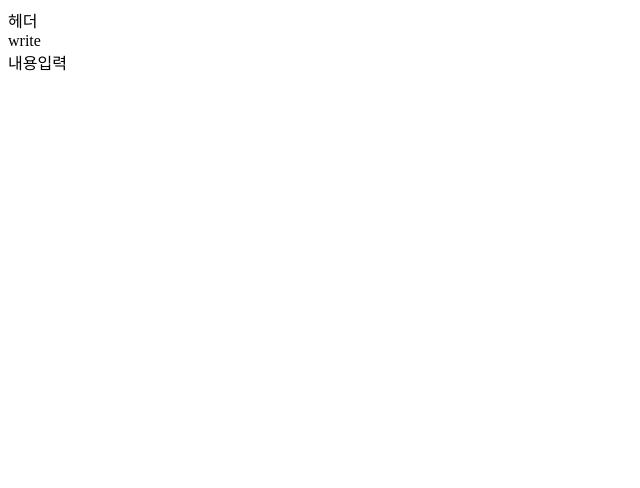
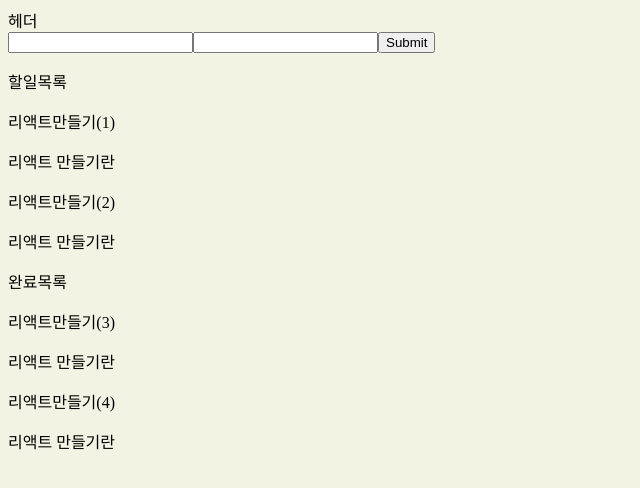
Before and after one commit to 19Edwin92/4weekrepeat2, a React (Create React App) app: page / in a window 1280 px wide. Shown: the top 488 px of the page, without its empty margins (0-640 px from the left). Built offline with nearby package versions, Linux system fonts and the light colour scheme.

Commit message:
커스텀훅 3

```diff
--- /dev/null
+++ b/src/components/TODO/TDArticle.jsx
@@ -0,0 +1,13 @@
+import React from 'react'
+import TDState from './TDState'
+
+function TDArticle() {
+  return (
+    <>
+    <TDState isDone={false}/>
+    <TDState isDone/>
+    </>
+  )
+}
+
+export default TDArticle
--- /dev/null
+++ b/src/components/TODO/TDCss.jsx
@@ -0,0 +1,7 @@
+import  styled,{ createGlobalStyle } from "styled-components";
+
+export const CreateGolbal = createGlobalStyle`
+  body {
+    background: #F2F3E3;
+  }
+`
--- /dev/null
+++ b/src/components/TODO/TDState.jsx
@@ -0,0 +1,22 @@
+import React from 'react'
+import { useConfigTodo } from '../../hooks/useConfigTodo'
+
+function TDState({isDone}) {
+  const [todo] = useConfigTodo();
+
+  return (
+    <>
+      {!isDone ? <p>할일목록</p> : <p>완료목록</p>}
+      {todo.map(el =>
+        el.isDone === isDone && (
+          <div key={el.id}>
+            <p>{el.title}</p>
+            <p>{el.txt}</p>
+          </div>
+        ))}
+
+    </>
+  )
+}
+
+export default TDState
--- /dev/null
+++ b/src/components/TODO/TDWrite.jsx
@@ -0,0 +1,24 @@
+import React from 'react'
+import { useInput } from '../../hooks/useInput'
+import { useSubmit } from '../../hooks/useSubmit'
+
+function TDWrite() {
+  const [value, setValue, handler] = useInput({
+    title:'',
+    txt:'',
+  })
+
+  const set = {...value, title:'', txt:''}
+  const [submitTodo] = useSubmit({value, setValue, set});
+
+
+  return (
+    <form onSubmit={submitTodo}>
+      <input type="text" name="title" value={value.title} onChange={handler}/>
+      <input type="text" name="txt" value={value.txt} onChange={handler}/>
+      <input type="submit"/>
+    </form>
+  )
+}
+
+export default TDWrite;
--- /dev/null
+++ b/src/hooks/useInput.jsx
@@ -0,0 +1,13 @@
+import { useState } from "react";
+
+export const useInput = (initial) => {
+  const [value, setValue] = useState(initial)
+
+  const handler = (e) => {
+    setValue({
+      ...value, [e.target.name] : e.target.value
+    })
+  }
+
+  return [value, setValue, handler]
+}
--- /dev/null
+++ b/src/hooks/useSubmit.jsx
@@ -0,0 +1,12 @@
+import { pluseTodo } from "../modules/todolists";
+import { useConfigTodo } from "./useConfigTodo";
+
+export const useSubmit = ({value, setValue, set}) => {
+  const [todo, dispatch] = useConfigTodo();
+  const submitTodo = (e) => {
+    e.preventDefault();
+    dispatch(pluseTodo(value))
+    setValue(set)
+  }
+  return [submitTodo]
+}
--- a/src/modules/todolists.jsx
+++ b/src/modules/todolists.jsx
@@ -1,10 +1,28 @@
+// action.type
+const PLUSE = "plusetodo"
+
+
+// action.creator
+export const pluseTodo = (payload) => {
+  return {
+    type: PLUSE,
+    payload,
+  }
+}
+
+
 const initial = [
   {id:123456, title:"리액트만들기(1)", txt:"리액트 만들기란", isDone:false},
   {id:123457, title:"리액트만들기(2)", txt:"리액트 만들기란", isDone:false},
+  {id:123458, title:"리액트만들기(3)", txt:"리액트 만들기란", isDone:true},
+  {id:123459, title:"리액트만들기(4)", txt:"리액트 만들기란", isDone:true},
 ];
 
 const todo = ((state=initial, action) => {
   switch (action.type) {
+    case PLUSE:
+      const newTodo = {id:Date.now(), title:action.payload.title, txt: action.payload.txt, isDone:false}
+      return [...state, newTodo]
     default:
       return state;
   }
--- a/src/pages/TDMain.jsx
+++ b/src/pages/TDMain.jsx
@@ -1,11 +1,15 @@
 import React from 'react'
+import TDArticle from '../components/TODO/TDArticle'
+import { CreateGolbal } from '../components/TODO/TDCss'
+import TDWrite from '../components/TODO/TDWrite'
 
 function TDMain() {
   return (
     <>
+    <CreateGolbal />
     <header>헤더</header>
-    <div>write</div>
-    <article>내용입력</article>
+    <TDWrite />
+    <TDArticle />
     </>
   )
 }
```
